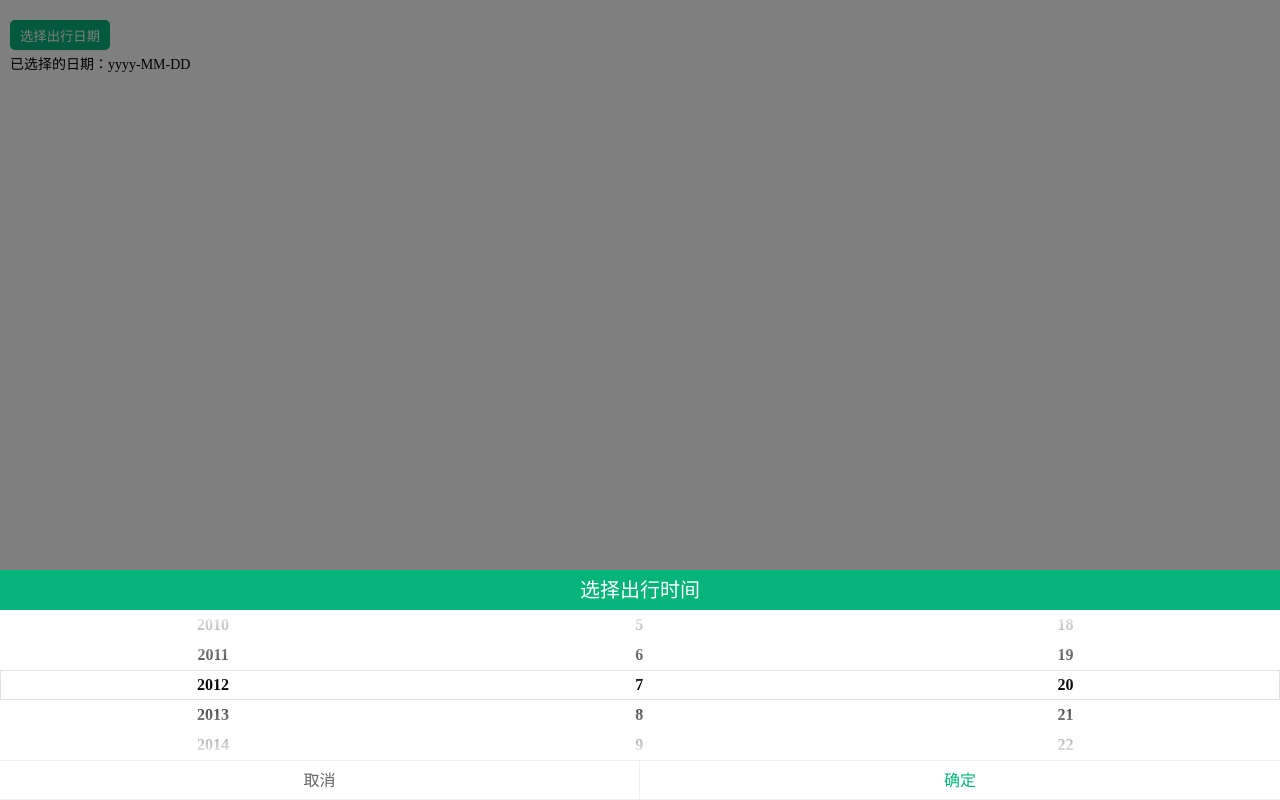
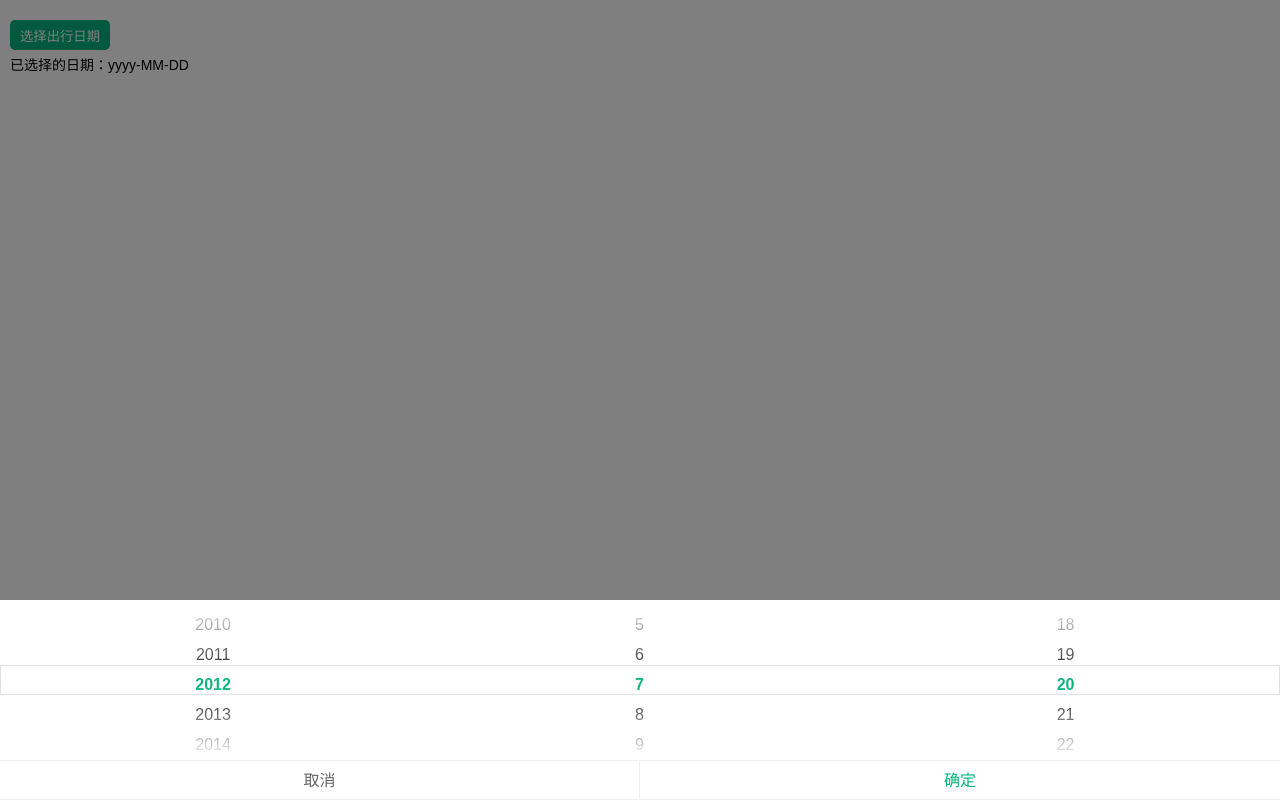
Before and after one commit to FrendEr/tinyscroll.js, a website: page index.html in a window 1280 px wide. Both pictures are taken after a click on the button "选择出行日期". Drawn offline with nearby package versions, Linux system fonts and the light colour scheme.

Commit message:
style op && bug fix

```diff
--- a/index.html
+++ b/index.html
@@ -49,7 +49,6 @@
         document.querySelector('#button').onclick = function() {
             if (!ts) {
                 ts = new TinyScroll({
-                    title: '选择出行时间',
                     wrapper: '#container',
                     range: ['2010-03-09', '2015-01-01'],
                     initDate: '2012-07-20',
--- a/package.json
+++ b/package.json
@@ -1,6 +1,6 @@
 {
   "name": "tinyscroll.js",
-  "version": "0.0.6",
+  "version": "0.0.7",
   "description": "a tiny scroll plugin to select date for mobile device.",
   "main": "tinyscroll.js",
   "scripts": {
@@ -28,8 +28,6 @@
     "jquery": "^2.1.4"
   },
   "devDependencies": {
-    "grunt": "^0.4.5",
-    "grunt-contrib-copy": "^0.8.1",
-    "grunt-contrib-uglify": "^0.9.2"
+    "grunt": "^0.4.5"
   }
 }
--- a/src/tinyscroll.css
+++ b/src/tinyscroll.css
@@ -2,6 +2,8 @@
     margin: 0;
     padding: 0;
     box-sizing: border-box;
+    font-family: arial, verdana, sans-serif;
+    font-weight: normal;
 }
 
 ul {
@@ -39,7 +41,8 @@ ul {
     position: relative;
     background-color: #fff;
     overflow: hidden;
-    height: 150px;
+    height: 160px;
+    padding-top: 10px;
 }
 
 .tiny-scroll .ts-body .ts-col {
@@ -59,6 +62,11 @@ ul {
     width: 100%;
     top: 0;
     left: 0;
+}
+
+.tiny-scroll .ts-body .ts-col .ts-item-list .selected {
+    color: #05b47a;
+    font-weight: bold;
 }
 
 .tiny-scroll .ts-body .ts-col .ts-item-list .disable {
--- a/src/tinyscroll.js
+++ b/src/tinyscroll.js
@@ -100,7 +100,7 @@
 
             var htmlTpl = ['<div class="tiny-scroll-backdrop"></div>',
                             '<div class="tiny-scroll slideInUp animated">',
-                                '<div class="ts-header">' + this.options.title + '</div>',
+                                (this.options.title ? '<div class="ts-header">' + this.options.title + '</div>' : ''),
                                 '<div class="ts-body">',
                                     '<div class="ts-mask"></div>',
                                     '<div class="ts-front"></div>',
@@ -265,6 +265,16 @@
         },
 
         /*
+         * highlight selected item
+         */
+        highlightSelected: function(type) {
+            var target = this.$wrapper.find('#' + type);
+
+            target.find('.selected').removeClass('selected');
+            target.find('li[data-index="' + this.stateTree[type] + '"]').addClass('selected');
+        },
+
+        /*
          * year change callback
          */
         yearChanged: function(e) {
@@ -274,6 +284,8 @@
             // month && day list fix
             this.monthListFix();
             this.dayListFix();
+
+            this.highlightSelected('year');
         },
 
         /*
@@ -286,6 +298,8 @@
             // month && day list fix
             this.monthListFix();
             this.dayListFix();
+
+            this.highlightSelected('month');
         },
 
         /*
@@ -296,6 +310,8 @@
             // update day list position
             this.indexTransPos(e, $(document.body).find('#day'), this.stateTree.day);
             this.dayListFix();
+
+            this.highlightSelected('day');
         },
 
         /*
```
Also changed, not shown: dist/tinyscroll.css, dist/tinyscroll.js, dist/tinyscroll.min.js.
